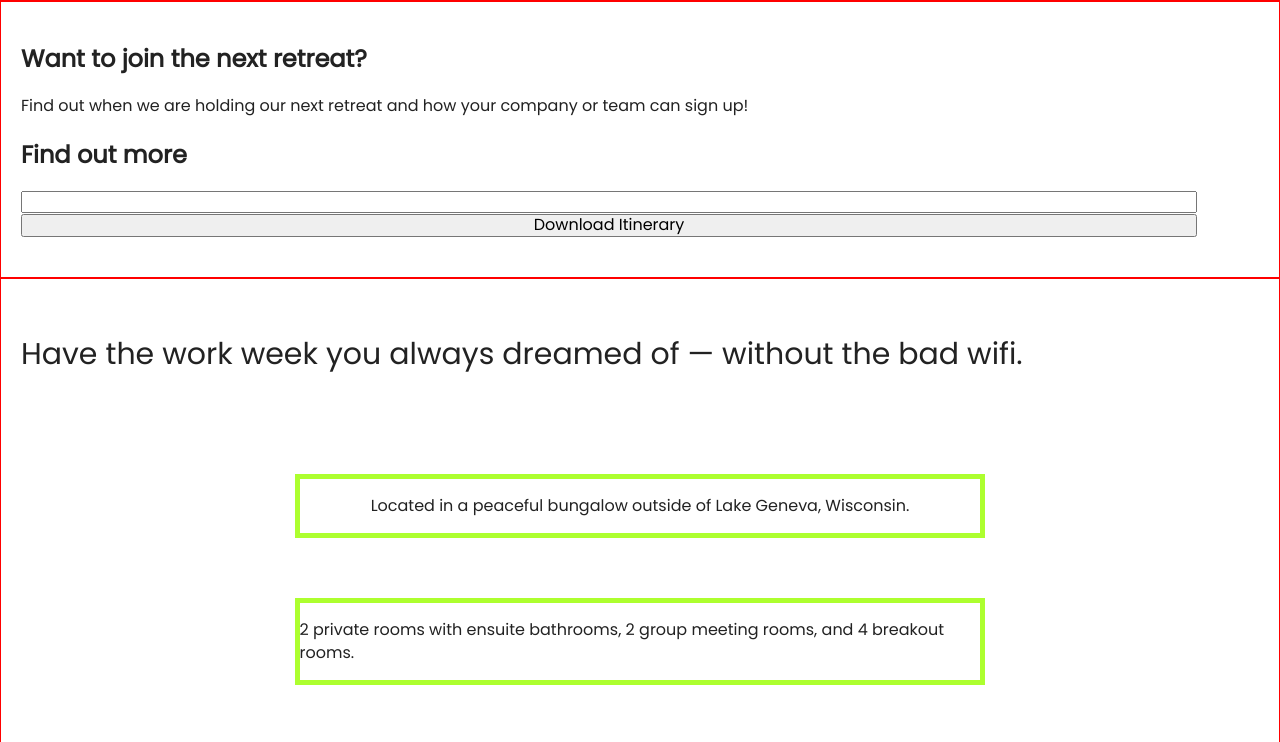
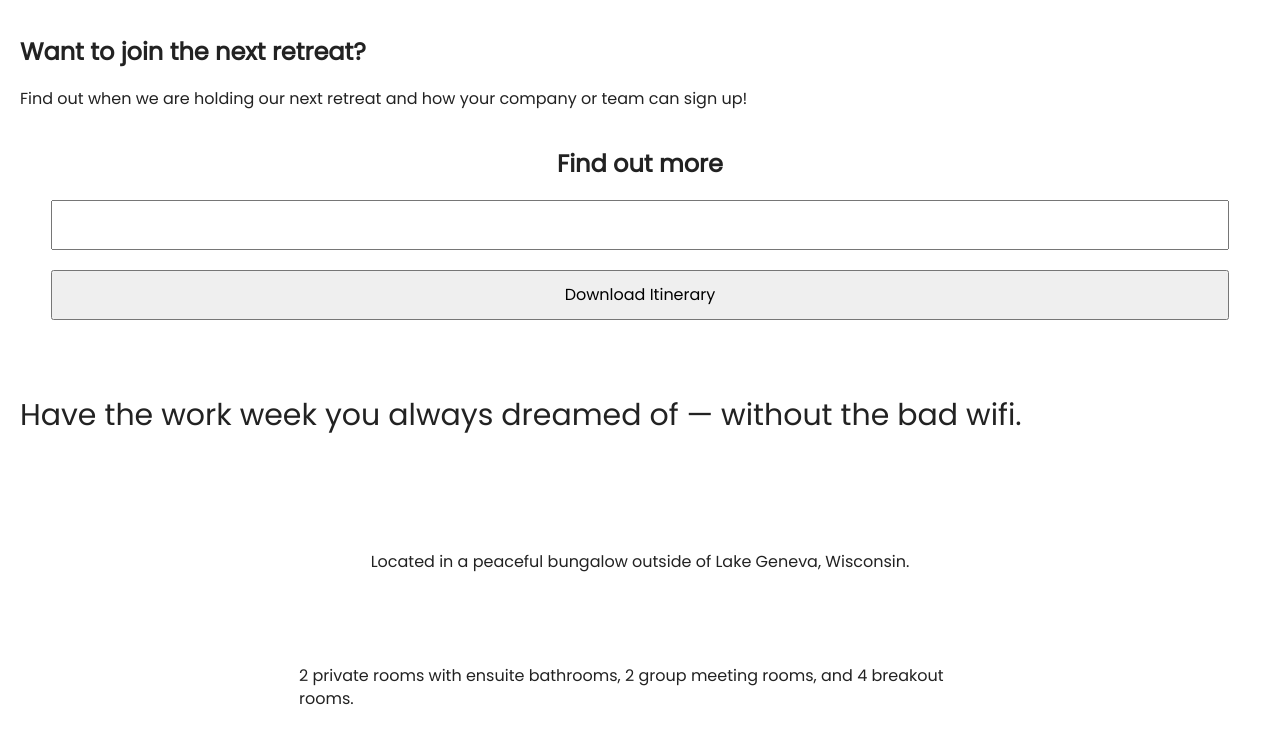
Before and after one commit to AryVidot/unplugged-retreat-site---Copy, a plain HTML site: page index.html in a window 1280 px wide. Shown: the part 272-1014 px from the top of the page. Drawn offline with nearby package versions, Linux system fonts and the light colour scheme.

Commit message:
Form input layout

```diff
--- a/css/main.css
+++ b/css/main.css
@@ -114,7 +114,7 @@ body {
   box-sizing: border-box;
   /* margin: 50px 0; */
   padding: 1.25em;
-  border: 1px solid red;
+  /* border: 1px solid red; */
   /* display: flex; */
 }
 
@@ -123,7 +123,7 @@ body {
   TYPOGRAPHY
   =================== */
 .header-divider{
-border-bottom: 2px solid blue;
+/* border-bottom: 2px solid blue; */
 }
 
 h1{
@@ -171,7 +171,7 @@ nav a{
   padding: .25em 0;
   text-decoration: none;
   font-weight: 700;
-  border:1px solid blue;
+  /* border:1px solid blue; */
 }
 
 /* Hero */
@@ -179,11 +179,23 @@ nav a{
 /* Form */
 input{
   width: 95%;
+  height: 3.125em;/*50px*/
   padding: 0;
   box-sizing: border-box;
 }
 form{
-  margin-bottom: 20px;
+  margin-bottom: 0;
+  display: flex;
+  justify-content: center;
+  align-items: center;
+  flex-direction: column;
+}
+form h2{
+  align-items: flex-start;
+}
+
+.email{
+  margin-bottom: 1.25em; /* 20px */
 }
 
 /* features */
@@ -214,7 +226,7 @@ article{
 .features article {
   width: 55%;
   margin: 30px 0;
-  border: 5px solid greenyellow;
+  /* border: 5px solid greenyellow; */
 }
 
 .features-items {
@@ -239,7 +251,7 @@ footer .container{
   margin: 0;
   /* display: flex; */
   /* flex-direction: column; */
-  border: 2px solid blue;
+  /* border: 2px solid blue; */
 }
 
 footer .contact{
@@ -289,10 +301,17 @@ footer .contact, .social, .social-icons, h4{
 
 .copyright{
   margin: 0;
+  padding: 0;
   /* width: 100%; */
+  /* justify-content: center; */
+  /* align-items: center; */
+  /* border: 1px solid red; */
+}
+.container-cpr{
+  display: flex;
   justify-content: center;
   align-items: center;
-  border: 1px solid red;
+  padding: 0;
 }
 
 
```
